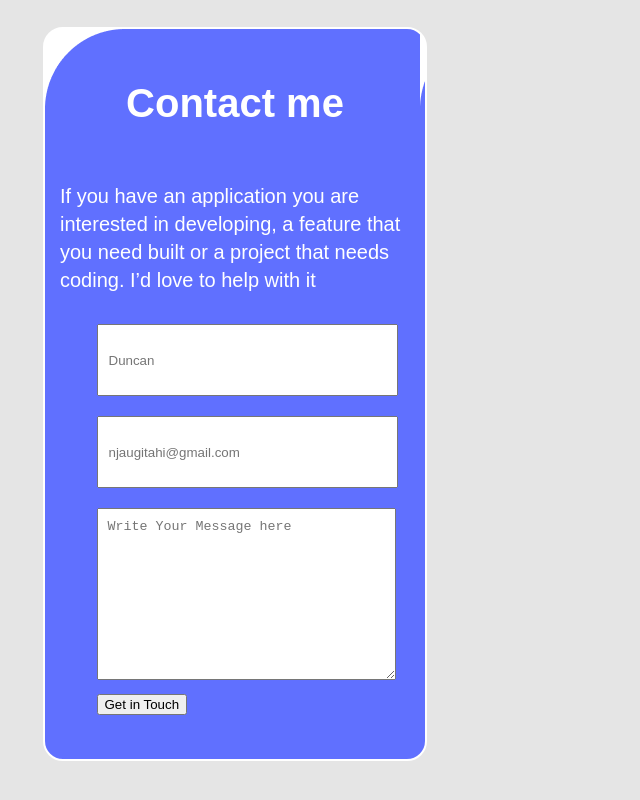
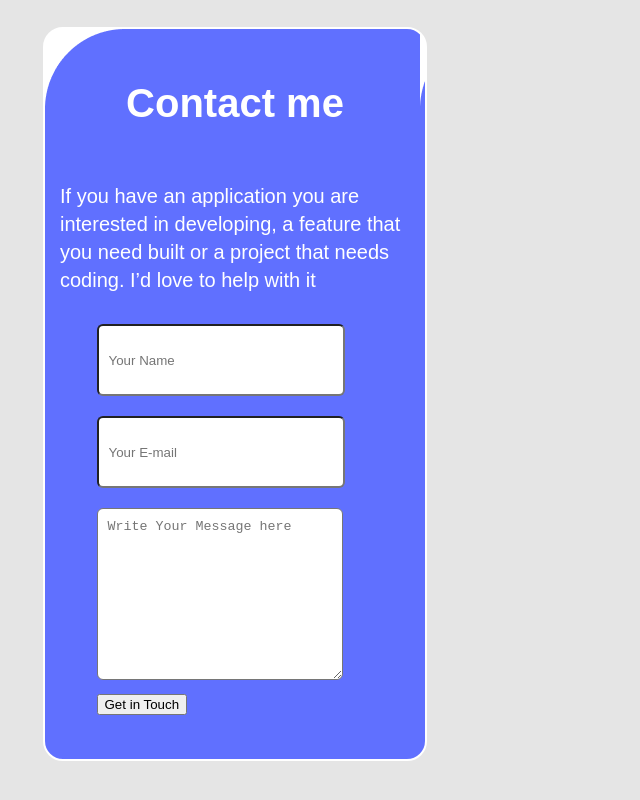
Before and after one commit to Duncannjau/Duncannjau.github.io, a website: page index.html in a window 1280 px wide. Shown: the part 5176-5976 px from the top of the page, without its empty margins (0-640 px from the left). Drawn offline with Linux system fonts and the light colour scheme; files whose address does not match are found by name.

Commit message:
Add styles to contact form textarea and input area on width and border

```diff
--- a/index.html
+++ b/index.html
@@ -293,8 +293,8 @@
           class="my-form-collection"
         >
           <ul>
-            <li><input type="text" placeholder="Duncan" maxlength="30" required/></li>
-            <li><input type="email" placeholder="njaugitahi@gmail.com" required /></li>
+            <li><input type="text" placeholder="Your Name" maxlength="30" required/></li>
+            <li><input type="email" placeholder="Your E-mail" required /></li>
              <li><textarea name="msg" cols="30" rows="10" placeholder="Write Your Message here" maxlength="500" required></textarea></li>
           </ul>
            <button class="s-button" type="submit">Get in Touch</button>
--- a/styles.css
+++ b/styles.css
@@ -402,19 +402,21 @@ h2 {
 .contact-form .my-form-collection ul {
   padding: 0;
   list-style: none;
-  width: 100%;
+  width: 90%;
   margin: 0;
 }
 
 .contact-form .my-form-collection input {
-  width: 100%;
+  width: 90%;
   height: 48px;
   margin: 10px 0;
   padding: 10px;
+  border-radius: 6px;
 }
 
 .contact-form .my-form-collection textarea {
-  width: 100%;
+  width: 90%;
   margin: 10px 0;
   padding: 10px;
+  border-radius: 6px;
 }
```
